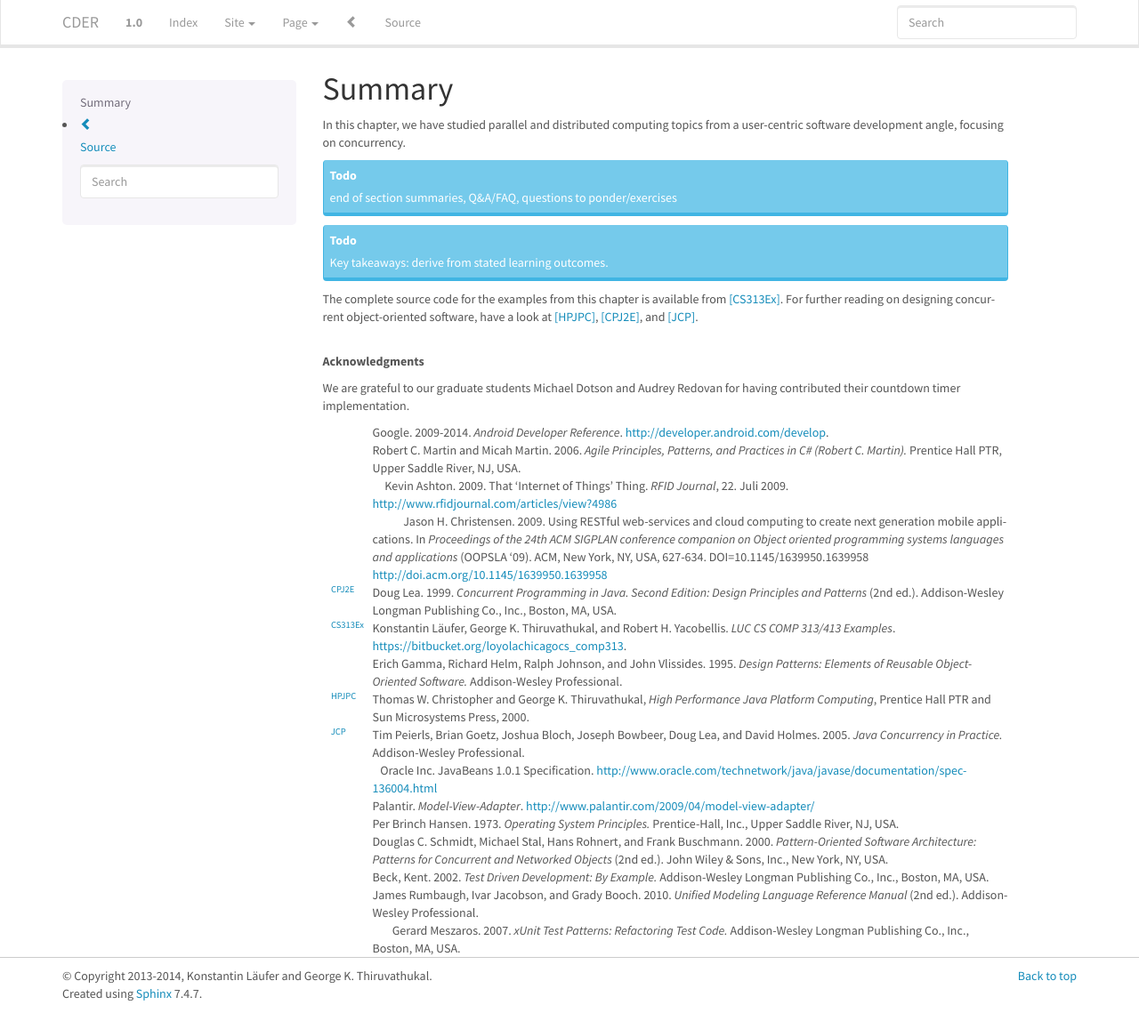
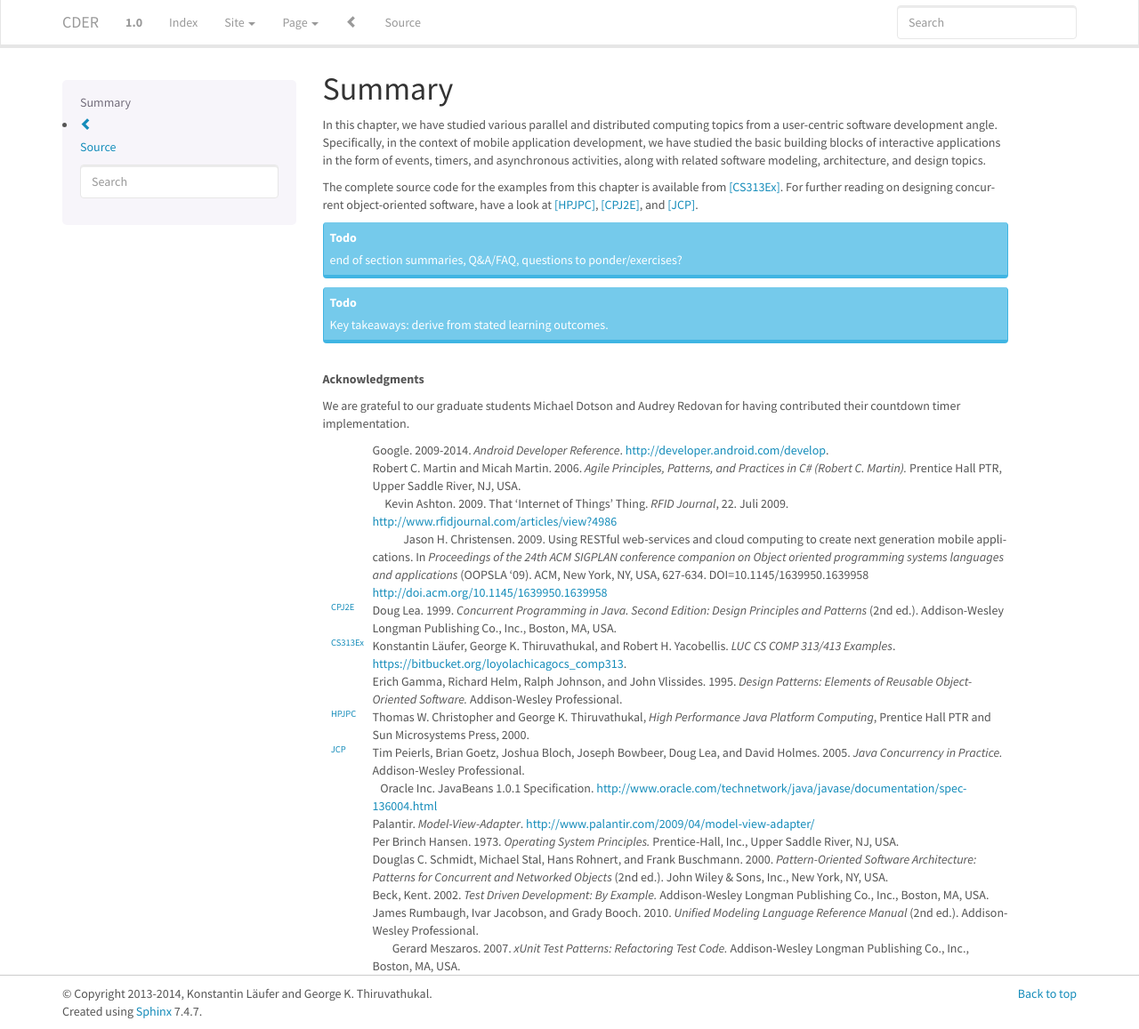
Before and after one commit to LoyolaChicagoBooks/cder, a Sphinx documentation site: the page built from source/summary.rst, in a window 1280 px wide and 1157 px high. Shown: the whole window at 89% size. Built offline with Sphinx 7.4.7, drawn with Linux system fonts in a browser that asks for light colours.

Commit message:
minor work on summary

```diff
--- a/source/summary.rst
+++ b/source/summary.rst
@@ -1,20 +1,21 @@
 Summary
 =================
 
-In this chapter, we have studied parallel and distributed computing
-topics from a user-centric software development angle, focusing on
-concurrency.
-
-
-.. todo:: end of section summaries, Q&A/FAQ, questions to ponder/exercises
-
-
-.. todo:: Key takeaways: derive from stated learning outcomes.
+In this chapter, we have studied various parallel and distributed
+computing topics from a user-centric software development
+angle. Specifically, in the context of mobile application development,
+we have studied the basic building blocks of interactive applications
+in the form of events, timers, and asynchronous activities, along with
+related software modeling, architecture, and design topics.
 
 The complete source code for the examples from this chapter is
 available from [CS313Ex]_. For further reading on designing concurrent
 object-oriented software, have a look at [HPJPC]_, [CPJ2E]_, and
 [JCP]_.
+
+.. todo:: end of section summaries, Q&A/FAQ, questions to ponder/exercises?
+
+.. todo:: Key takeaways: derive from stated learning outcomes.
 
 .. rubric:: Acknowledgments
 
```
